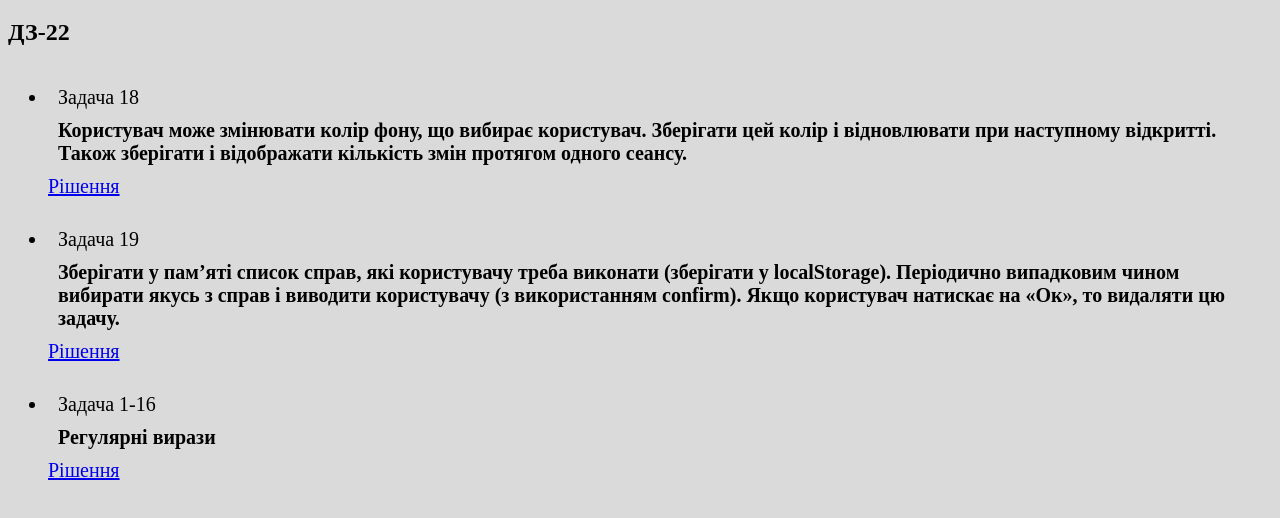
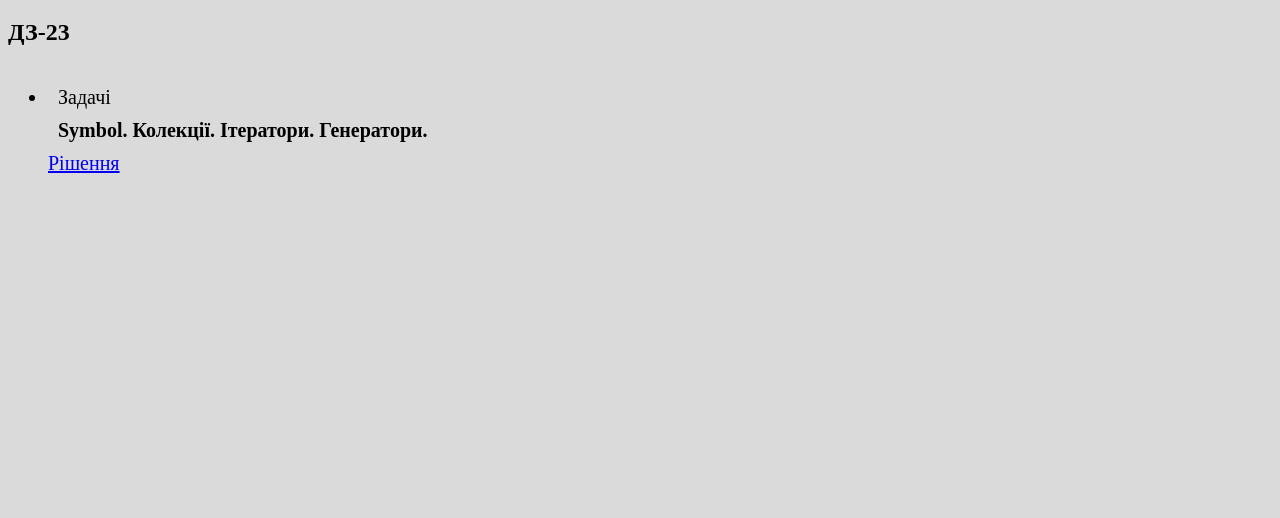
Before and after one commit to Aelharon/Lessons_Java_Script, a plain HTML site: page lesson_23/index.html in a window 1280 px wide. Shown: the part 92-610 px from the top of the page. Drawn offline with Linux system fonts and the light colour scheme.

Commit message:
update, homwork_23

```diff
--- a/lesson_23/index.html
+++ b/lesson_23/index.html
@@ -4,38 +4,18 @@
 		<meta charset="UTF-8">
 		<meta name="viewport" content="width=device-width, initial-scale=1.0">
 		<link rel="stylesheet" href="css/style.css">
-		<title>Lesson JS №22</title>
+		<title>Lesson JS №23</title>
 	</head>
 	<body>
 		<a class="go-home" href="../index.html">На головну</a>
 		<h1>Практична робота</h1>
-		<div class="lesson-22">
-			<h2>ДЗ-22</h2>
+		<div class="lesson-23">
+			<h2>ДЗ-23</h2>
 			<ul class="list">
 				<li class="list__item">
-					<p>Задача 18</p>
+					<p>Задачі</p>
 					<p class="task-text">
-						Користувач може змінювати колір фону, що вибирає користувач.
-						Зберігати цей колір і відновлювати при наступному відкритті. Також
-						зберігати
-						і відображати кількість змін протягом одного сеансу.
-					</p>
-					<a href="task_18.html">Рішення</a>
-				</li>
-				<li class="list__item">
-					<p>Задача 19</p>
-					<p class="task-text">
-						Зберігати у пам’яті список справ, які користувачу треба виконати
-						(зберігати у localStorage). Періодично випадковим чином вибирати якусь з
-						справ і виводити користувачу (з використанням confirm). Якщо користувач
-						натискає на «Ок», то видаляти цю задачу.
-					</p>
-					<a href="task_19.html">Рішення</a>
-				</li>
-				<li class="list__item">
-					<p>Задача 1-16</p>
-					<p class="task-text">
-						Регулярні вирази
+						Symbol. Колекції.  Ітератори. Генератори.
 					</p>
 					<a href="task_1.html">Рішення</a>
 				</li>
@@ -47,4 +27,5 @@
 			</ul>
 		</div>
 	</body>
+
 </html>
```
